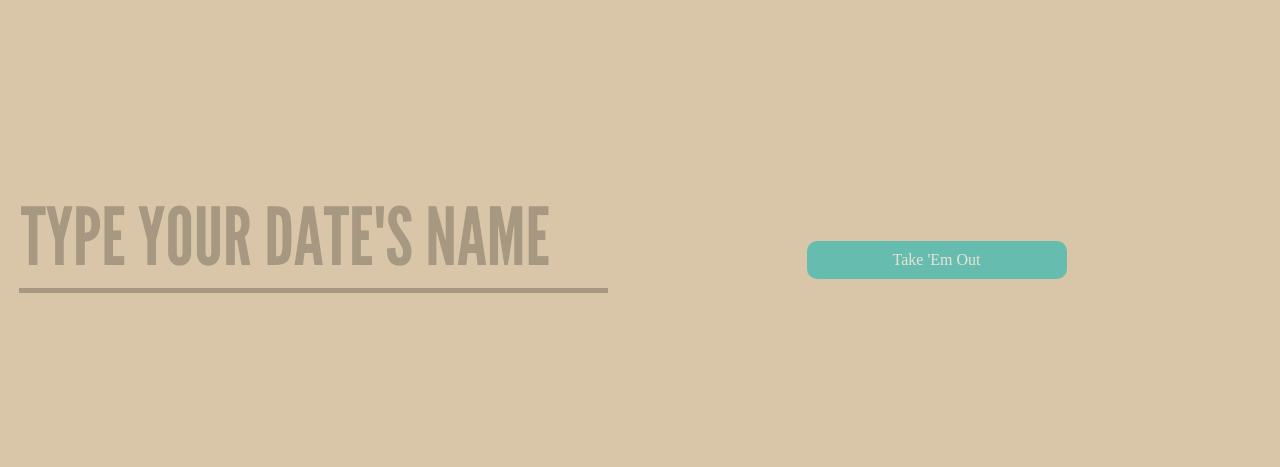
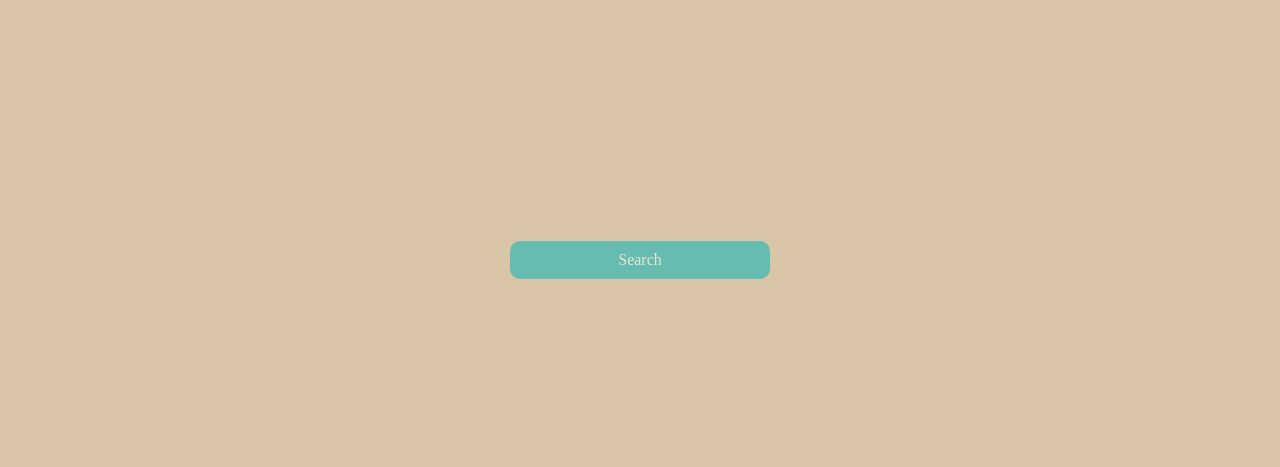
Before and after one commit to seanhaufler/soundactualcloud, a Python web app: template tornado/templates/index.html in a window 1280 px wide. Shown: the part 333-800 px from the top of the page. Run offline with Jinja, Linux system fonts and the light colour scheme; the template is opened without the code that fills it, so the values that code supplies are empty; some libraries are stand-ins or nearby versions; some web fonts are replaced.

Commit message:
adjusted index

```diff
--- a/tornado/templates/index.html
+++ b/tornado/templates/index.html
@@ -14,8 +14,7 @@
 
 	<div class = "search-wrapper">
 		<form method="post" action="" id="search-text" action="/render">
-			<input type = "text" id="friend_search" name="friend_name" value="TYPE YOUR DATE'S NAME">
-			<input type="submit" class="submit-button" value="Take 'Em Out" text-align="center">
+			<input type="submit" class="submit-button" value="Search" text-align="center">
  		</form>
     </div>
 </body>
```
